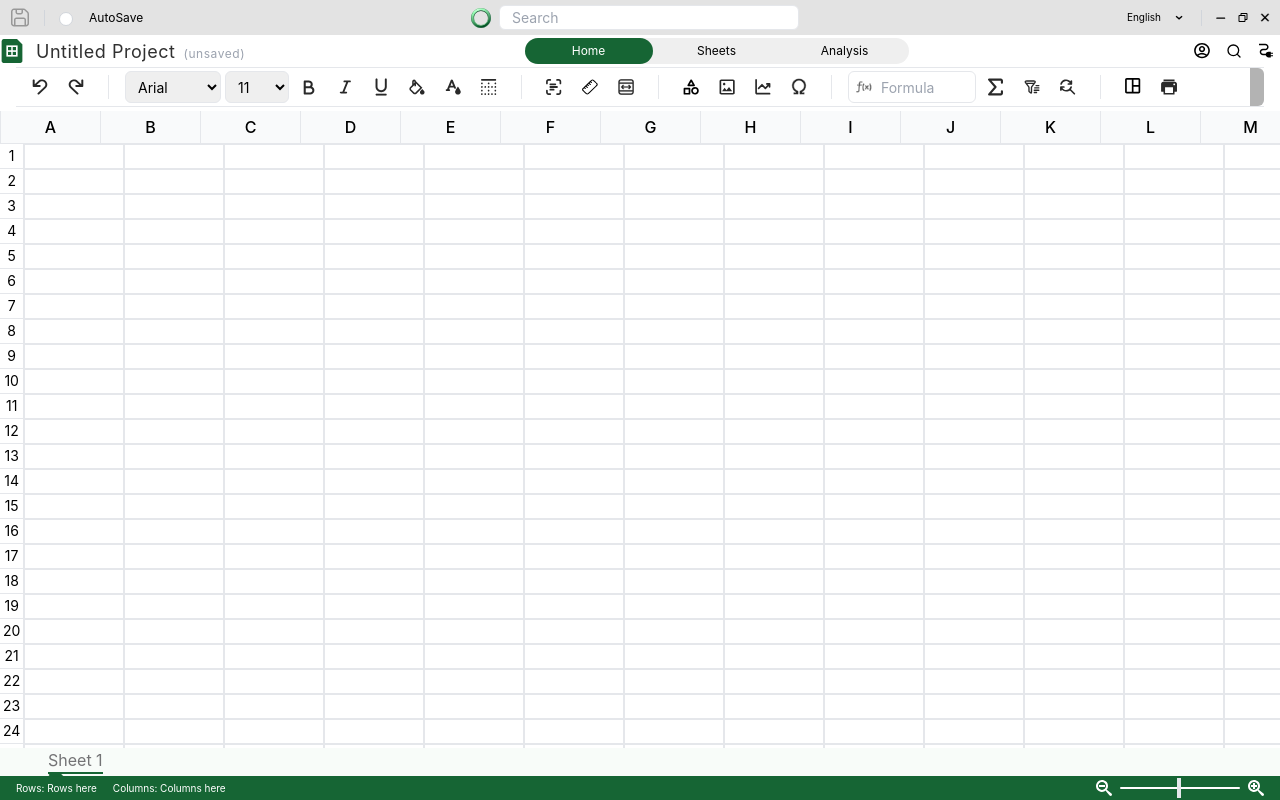
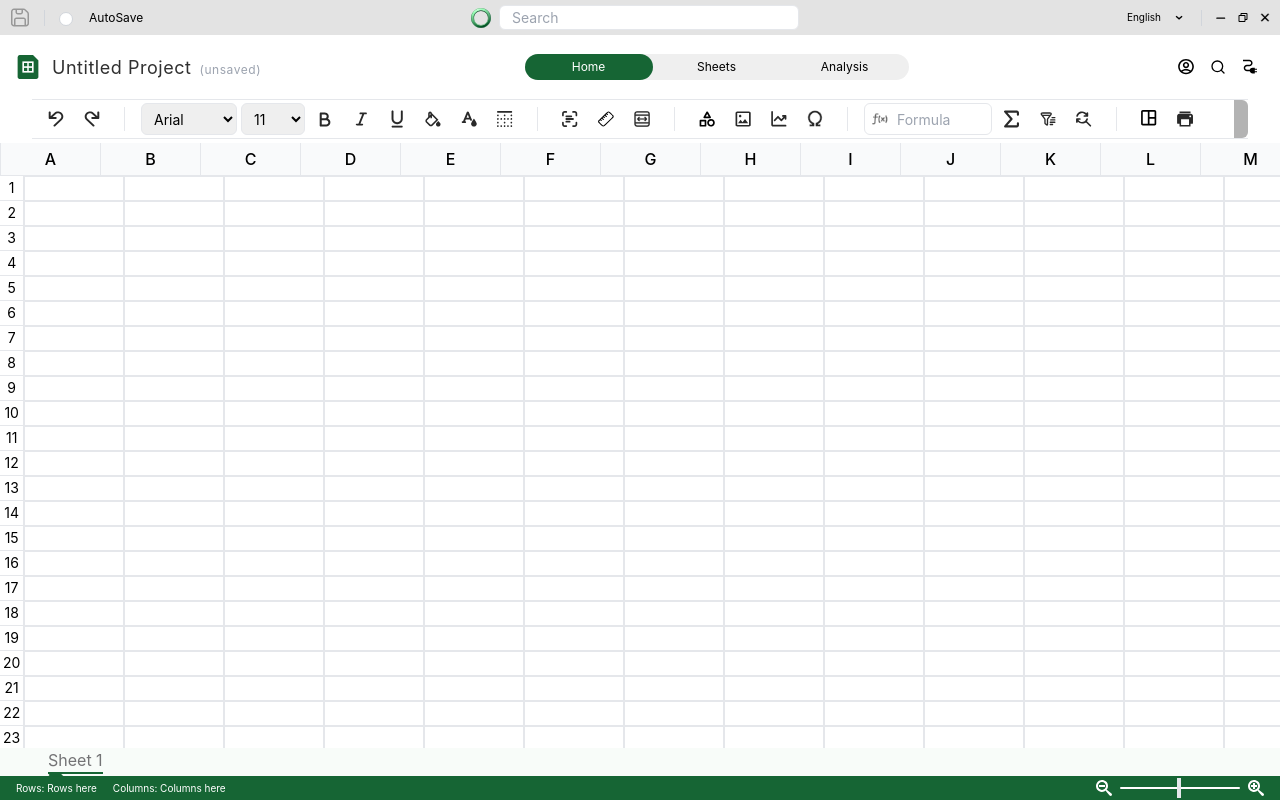
Before and after one commit to ChandanShankar12/plansheetExcel, a Next.js app: page / in a window 1280 px wide. Built offline with nearby package versions, Linux system fonts and the light colour scheme.

Commit message:
Sheets page Frontend properly layout

```diff
--- a/src/app/page.tsx
+++ b/src/app/page.tsx
@@ -12,7 +12,7 @@ export default function Page() {
     <SpreadsheetProvider>
       <div className="flex flex-col h-[calc(100vh-32px)] bg-white">
         {/* Header */}
-        <div className="flex flex-col shrink-0">
+        <div className="flex flex-col shrink-0 pt-4 gap-4 px-4">
           <ProjectBar />
           <div className="mx-4 mb-1">
             <Toolbar />
--- a/src/components/spreadsheet/toolbar.tsx
+++ b/src/components/spreadsheet/toolbar.tsx
@@ -58,7 +58,7 @@ export function Toolbar({ activeCell, data, setData, setFont }: ToolbarProps) {
   };
 
   const toolbarContent = (inDropdown = false) => (
-    <div ref={!inDropdown ? contentRef : undefined} className="flex items-center w-full px-2 gap-4">
+    <div ref={!inDropdown ? contentRef : undefined} className="flex h-[48px] items-center w-full px-2 gap-4">
       {/* 1st group - Undo/Redo */}
       <div className="flex items-center gap-1 shrink-0 ">
         <Button variant="ghost" size="icon" className="h-8 w-8 p-1.5">
```
